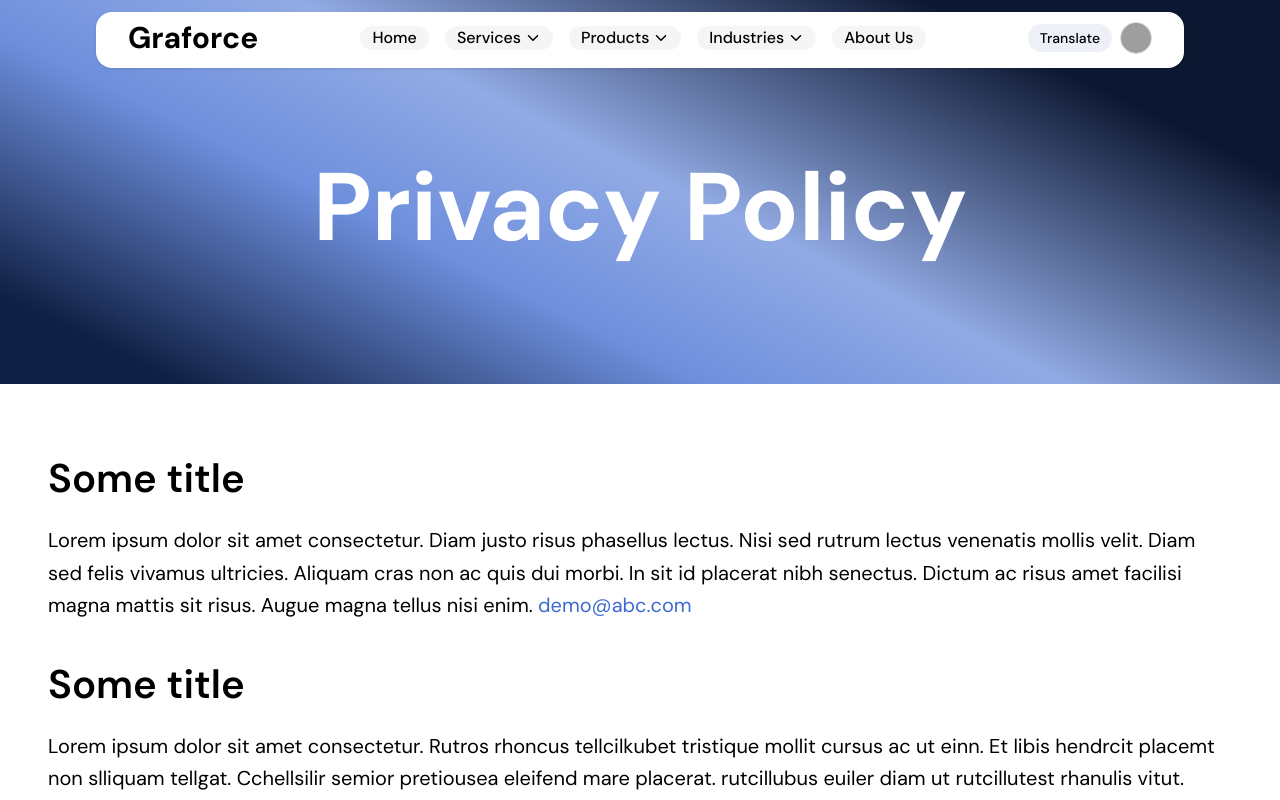
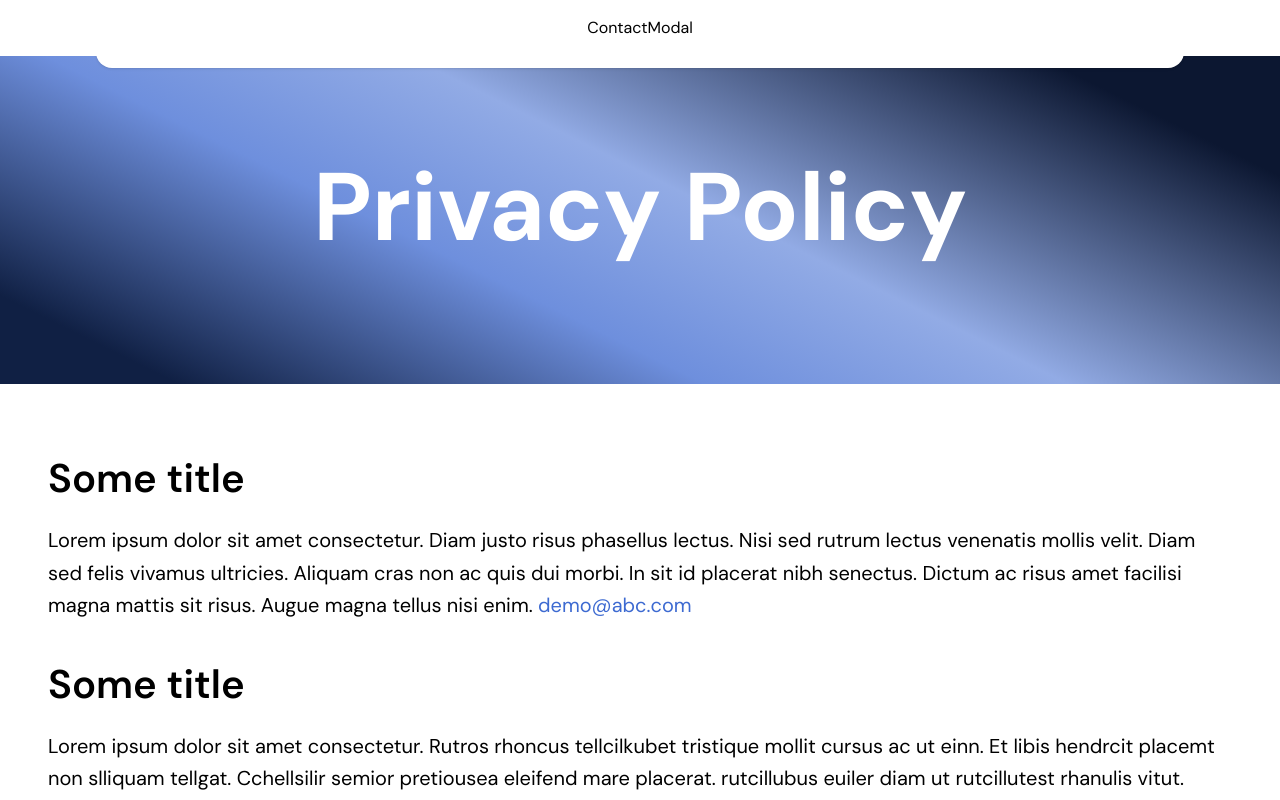
Before and after one commit to Auricmondal/graforce, a Next.js app: page /privacy in a window 1280 px wide. Shown: the top 800 px of the page. Built offline with nearby package versions, Linux system fonts and the light colour scheme; grey boxes are pictures that could not be loaded.

Commit message:
Anix003/featute/modal 13.09.2025 02:46PM added modal 0.1

```diff
--- a/src/components/shared/navbar/Navbar.jsx
+++ b/src/components/shared/navbar/Navbar.jsx
@@ -8,6 +8,7 @@ import BrandLogo from "./nav/BrandLogo";
 import MobileNav from "./nav/navigation/MobileNav";
 import useClickOutside from "@/hooks/useClickOutside";
 import useHideOnScrollNav from "@/hooks/useHideOnScrollNav";
+import ContactModal from "./nav/ContactModal";
 
 const Navbar = () => {
   const router = useRouter();
@@ -76,6 +77,7 @@ const Navbar = () => {
           />
         </div>
       </nav>
+      <ContactModal />
     </div>
   );
 };
--- /dev/null
+++ b/src/components/shared/navbar/nav/ContactModal.jsx
@@ -0,0 +1,11 @@
+import React from 'react'
+
+const ContactModal = () => {
+  return (
+    <div
+    className={`fixed top-0 left-0 w-full h-full bg-white bg-opacity-50 flex items-center justify-center z-50`}
+    >ContactModal</div>
+  )
+}
+
+export default ContactModal
```
